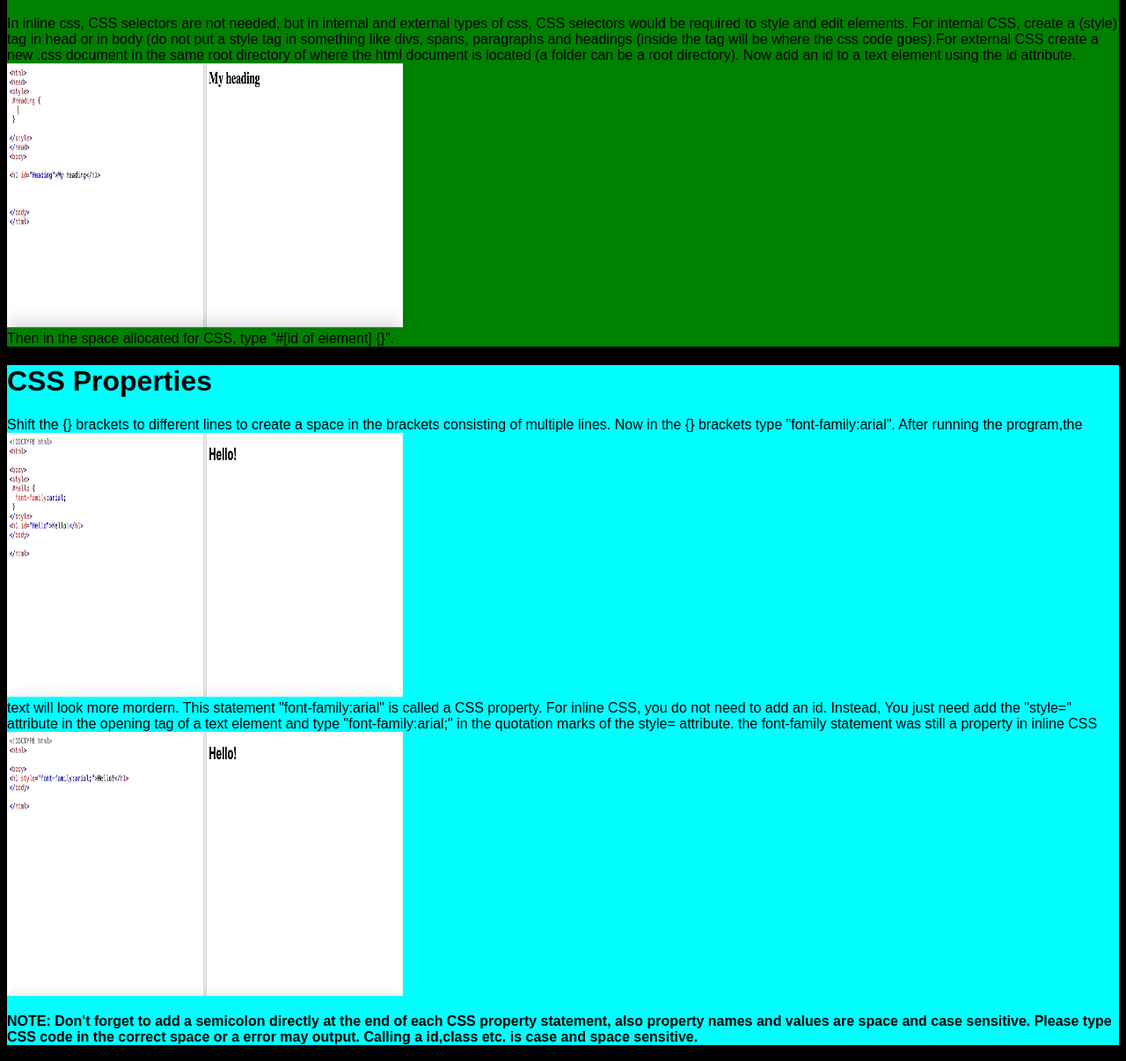
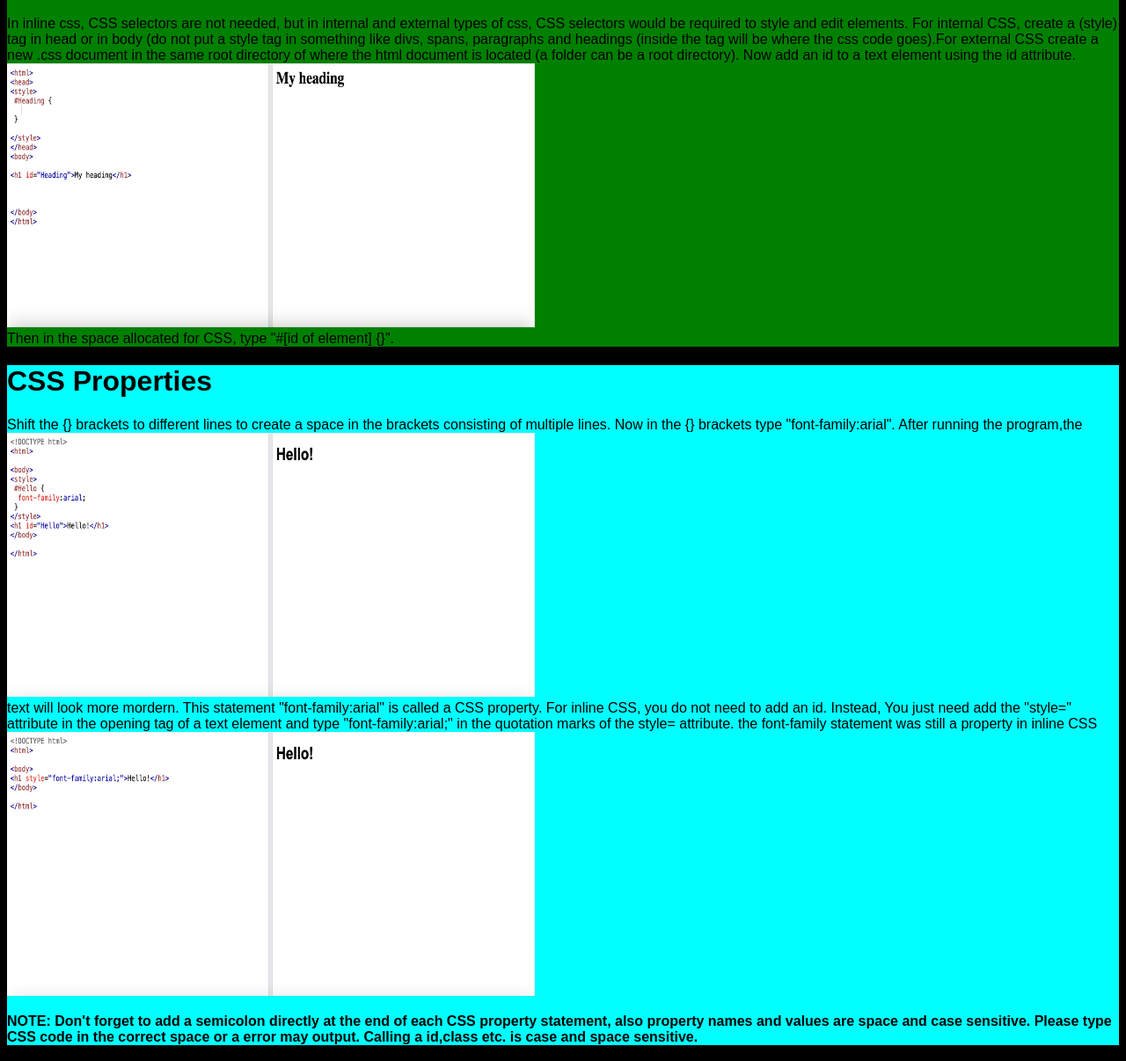
Before and after one commit to VinayakIsTaken0913/css, a plain HTML site: page index.html in a window 1280 px wide. Shown: the part 657-1863 px from the top of the page at 88% size. Drawn offline with Linux system fonts and the light colour scheme.

Commit message:
Update index.html

```diff
--- a/index.html
+++ b/index.html
@@ -69,7 +69,7 @@
 (inside the tag will be where the css code goes).For external CSS create a new .css document in the same root directory of where the html document is located (a folder can be a root directory).
 Now add an id to a text element using the id attribute.
          <br>
-         <img src="sctwo.jpg" height="300" width="450">
+         <img src="sctwo.jpg" height="300" width="600">
          <br>
 Then in the space allocated for CSS, type "#[id of element] {}".
        </p>
@@ -77,10 +77,10 @@ Then in the space allocated for CSS, type "#[id of element] {}".
     <div id="properties">
      <h1>CSS Properties</h1>
      <p>Shift the {} brackets to different lines to create a space in the brackets consisting of multiple lines. Now in the {} brackets type "font-family:arial". After running the program,the<br>
-<img src="properties.jpg" height="300" width="450">
+<img src="properties.jpg" height="300" width="600">
 <br>text will look more mordern. This statement "font-family:arial" is called a CSS property.
 For inline CSS, you do not need to add an id. Instead, You just need add the "style=" attribute in the opening tag of a text element and type "font-family:arial;" in the quotation marks of the style= attribute. the font-family statement was still a property in inline CSS<br>
-<img src="inline.jpg" height="300" width="450">
+<img src="inline.jpg" height="300" width="600">
      </p>
 
      <p><b>NOTE: Don't forget to add a semicolon directly at the end of each CSS property statement, also property names and values are space and case sensitive. Please type CSS code in the correct space or a error may output. Calling a id,class etc. is case and space sensitive. </b></p>
@@ -89,10 +89,10 @@ For inline CSS, you do not need to add an id. Instead, You just need add the "st
      <h1>Also try this:</h1>
      <p>color:rgb(),hex code (eg:#00FF00) or try the html preset colors*<br><br><b>Sets the text color to the specified color</b><br><br><br>user-select:none;<br><br><b>Makes the text unselectable so no one can copy it</b><br><br><br>Some more fonts:<br><br><b>imapct,cursive</b><br><br><br><b>*For preset colors:In a text editor like sandbox, type the color property in a selector in the external css document and a list of colors will appear.</b></p>
      <img src="textstyle.jpeg" height="300"
-width="450">    </div>
+width="600">    </div>
     <div id="backgrounds">
       <h1>Backgrounds</h1>
-      <p>Add the background-color property to a text element "background-color:[color];". Now a background will appear around the text. Try applying the background-color property to the body element.<br><br><b>You can even make gradient backgrounds using "background-image:linear-gradient([angleofgradient]deg,stopone[usecolorvalue],stoptwo[<br>usecolorvalue],more stops if you want);". Also, you can add a property named "background-image:[url(image url adress)] or [the file name of a image in your repository (eg. myimage.jpg)];". This will show a background-image. Additionally, you can add these properties as well:<br> "background-repeat:none,repeat"(turns on/off the background repeating due to extra space),<br>"background-size:[sizeofbackgroundinpx]"(changes the size of the background-image in both width and height).</b><br><img src="colorbg.jpg" height="300" width="450"><br><img src="imgbg.jpg" height="300" width="450"></p>
+      <p>Add the background-color property to a text element "background-color:[color];". Now a background will appear around the text. Try applying the background-color property to the body element.<br><br><b>You can even make gradient backgrounds using "background-image:linear-gradient([angleofgradient]deg,stopone[usecolorvalue],stoptwo[<br>usecolorvalue],more stops if you want);". Also, you can add a property named "background-image:[url(image url adress)] or [the file name of a image in your repository (eg. myimage.jpg)];". This will show a background-image. Additionally, you can add these properties as well:<br> "background-repeat:none,repeat"(turns on/off the background repeating due to extra space),<br>"background-size:[sizeofbackgroundinpx]"(changes the size of the background-image in both width and height).</b><br><img src="colorbg.jpg" height="300" width="600"><br><img src="imgbg.jpg" height="300" width="600"></p>
 
 
     </div>
```
